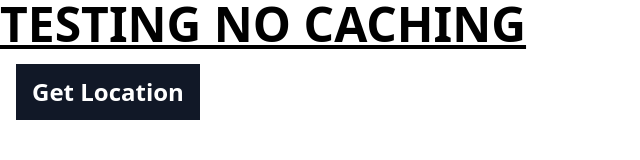
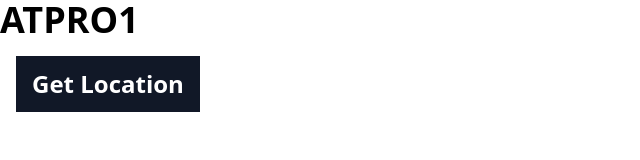
Before and after one commit to Captain-Carl-Larc/no-caching-project, a plain HTML site: page index.html in a window 1280 px wide. Shown: the whole page, without its empty margins (0-640 px from the left). Drawn offline with nearby package versions, Linux system fonts and the light colour scheme.

Commit message:
correcting font size

```diff
--- a/index.html
+++ b/index.html
@@ -10,8 +10,8 @@
   <script src="index.js" defer></script>
 </head>
 <body>
-  <h1 class="text-5xl font-bold underline">
-    TESTING NO CACHING
+  <h1 class="text-4xl font-bold ">
+    ATPRO1
   </h1>
   <button id="getLocationBtn" class="bg-gray-900 text-2xl font-bold px-4 py-3 text-white mt-4 ml-4">
     Get Location
```
